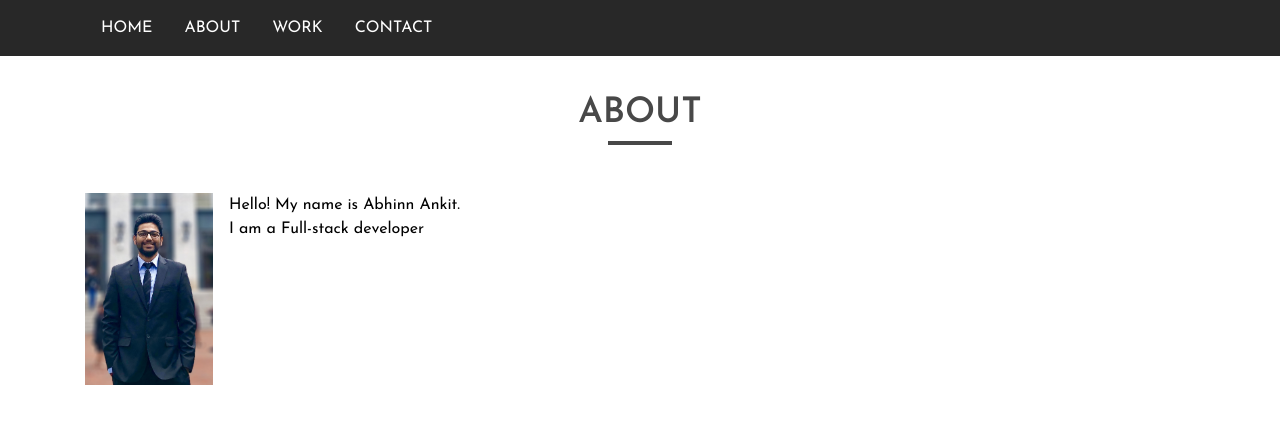
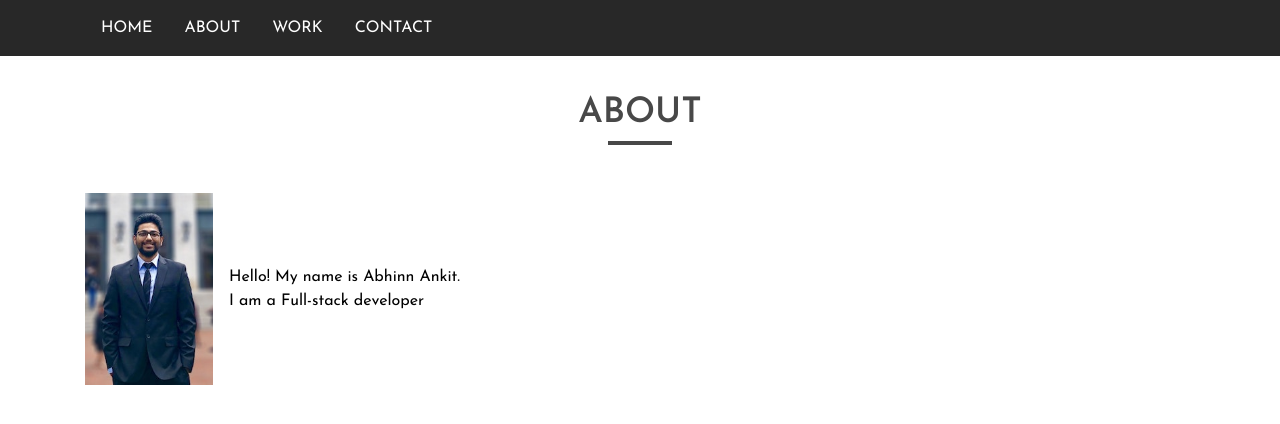
Before and after one commit to abhinnankit/abhinnankit.github.io, a React (Create React App) app: page / in a window 1280 px wide. Shown: the top 424 px of the page. Built offline with nearby package versions, Linux system fonts and the light colour scheme.

Commit message:
Reduced image size

```diff
--- a/src/components/About/About.module.scss
+++ b/src/components/About/About.module.scss
@@ -0,0 +1,4 @@
+.About {
+    display: flex;
+    align-items: center;
+}
--- a/src/components/About/About.tsx
+++ b/src/components/About/About.tsx
@@ -1,10 +1,11 @@
 import React from 'react';
 import AboutMe from './AboutMe/AboutMe';
+import classes from './About.module.scss';
 
 const about = props => {
-    const sectionClasses = ['col-md-6', 'col-12'];
+    const sectionClasses = ['col-md-6', 'col-12', classes.About];
     return (
-        <section className={sectionClasses.join(' ')} style={{ display: 'flex' }}>
+        <section className={sectionClasses.join(' ')}>
             <AboutMe />
         </section>
     );
--- a/src/components/About/AboutMe/AboutMe.module.scss
+++ b/src/components/About/AboutMe/AboutMe.module.scss
@@ -1,11 +1,6 @@
 .img {
     height: 12em;
     width: 8em;
-    &::after {
-        content: '';
-        clear: both;
-        display: table;
-    }
 }
 
 .article {
```
Also changed, not shown: src/assets/images/sjanasjncpascmxan.jpg.
